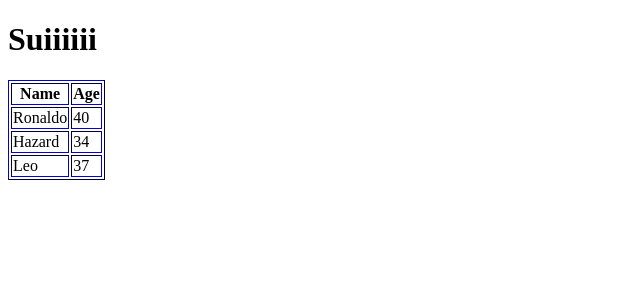
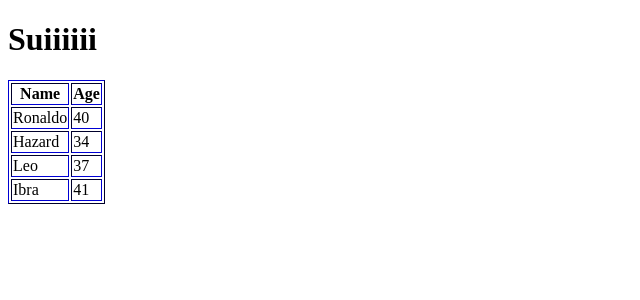
Before and after one commit to Suii2023/basicCode, a Flask app: page / in a window 1280 px wide. Shown: the top 300 px of the page, without its empty margins (0-640 px from the left). Run offline with Flask 3, Linux system fonts and the light colour scheme.

Commit message:
Html changes

```diff
--- a/gitHub-api/python-project/setup_jenkins_docker.yml
+++ b/gitHub-api/python-project/setup_jenkins_docker.yml
@@ -21,7 +21,7 @@
     - name: Add user to docker group (to allow Jenkins to run Docker)
       user:
         name: jenkins
-        group: docker
+        groups: docker
         append: yes
 
     - name: Install OpenJDK 17 (required for Jenkins)
--- a/gitHub-api/python-project/templates/index.html
+++ b/gitHub-api/python-project/templates/index.html
@@ -24,6 +24,10 @@
             <td>Leo</td>
             <td>37</td>
         </tr>
+        <tr>
+            <td>Ibra</td>
+            <td>41</td>
+        </tr>
     </table>
 </body>
 </html>
```
